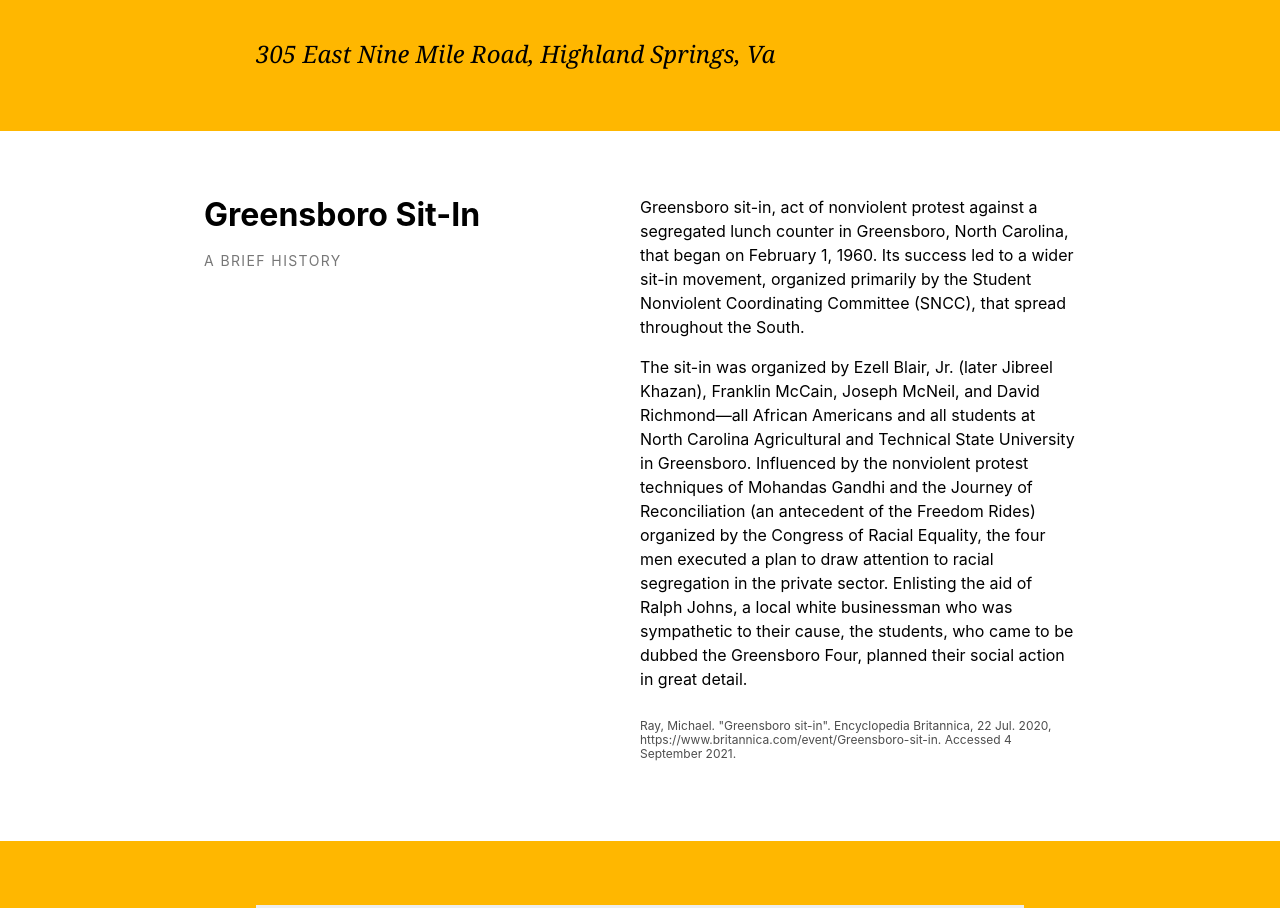
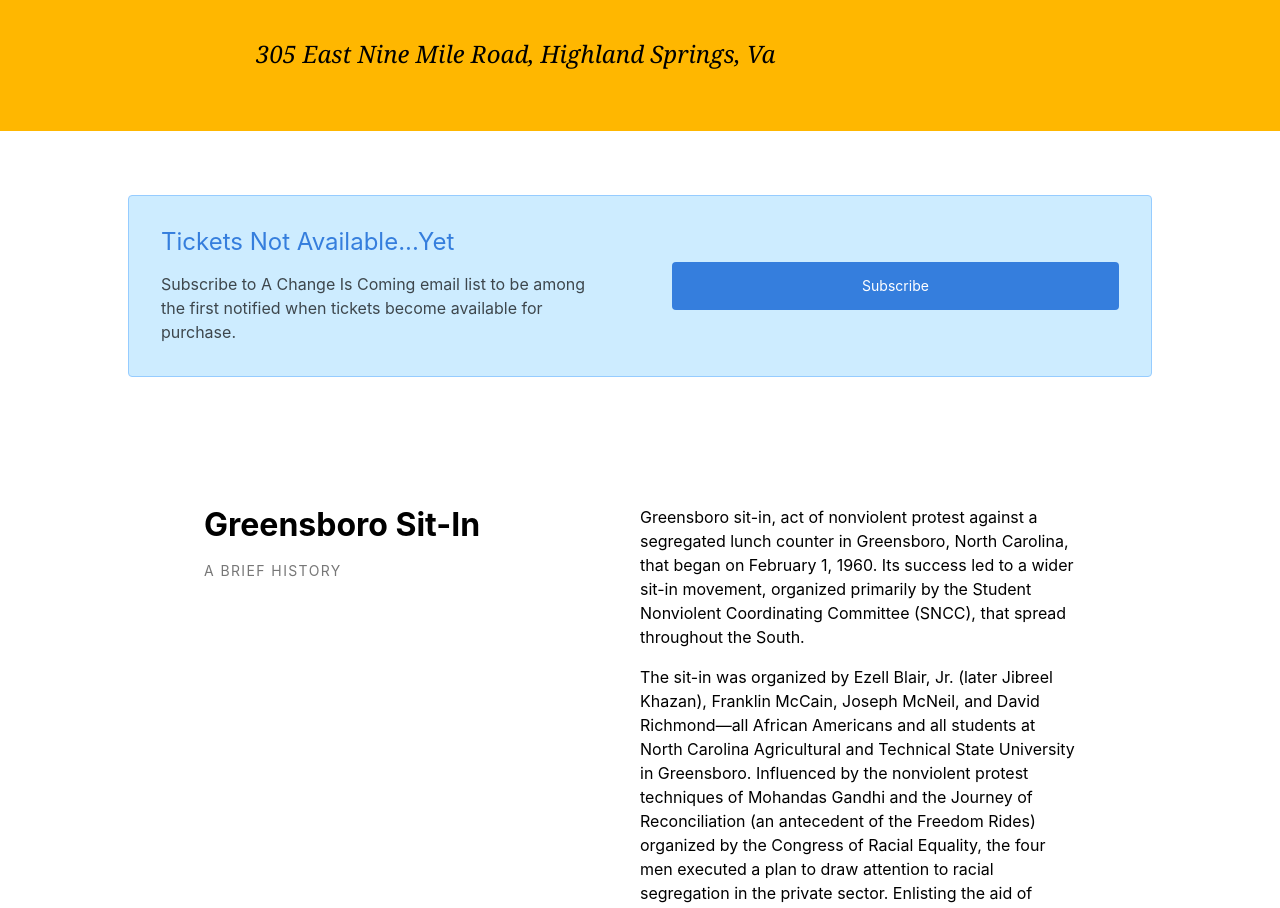
Before and after one commit to jonah-butler/gsi-static, a Nuxt app: page / in a window 1280 px wide. Shown: the part 886-1794 px from the top of the page. Built offline with nearby package versions, Linux system fonts and the light colour scheme.

Commit message:
mail chimp subscriber form added and several small tweaks

```diff
--- a/components/Header.vue
+++ b/components/Header.vue
@@ -16,7 +16,7 @@
       <div class="tc-l mt4 mt5-m mt6-l ph3">
         <h1 class="f2 f1-l fw4 white-90 mb0 lh-title">Change Is Coming</h1>
         <h2 class="fw1 f3 white-80 mt3 mb4">An upcoming drama performance about the 1960s Greensboro, North Carolina student Sit-In</h2>
-        <a class="f6 no-underline grow dib v-mid bg-blue white ba b--blue ph3 pv2 mb3" href="/">Tickets Available Soon</a>
+        <a class="f6 no-underline grow dib v-mid bg-blue white ba b--blue ph3 pv2 mb3" href="#signup">Tickets Available Soon</a>
       </div>
     </div>
   </div>
--- /dev/null
+++ b/components/SignUp.vue
@@ -0,0 +1,30 @@
+<template>
+  <section id="signup" class="ph3 ph5-ns pv5">
+  <article class="mw8 center br2 ba b--light-blue bg-lightest-blue">
+    <div class="dt-ns dt--fixed-ns w-100">
+      <div class="pa3 pa4-ns dtc-ns v-mid">
+        <div>
+          <h2 class="fw4 blue mt0 mb3">Tickets Not Available...Yet</h2>
+          <p class="black-70 measure lh-copy mv0">
+            Subscribe to A Change Is Coming email list to be among the first notified when tickets become available for purchase.
+          </p>
+        </div>
+      </div>
+      <div class="pa3 pa4-ns dtc-ns v-mid">
+        <a href="http://eepurl.com/hHGrzH" class="no-underline f6 tc db w-100 pv3 bg-animate bg-blue hover-bg-dark-blue white br2">Subscribe</a>
+
+      </div>
+    </div>
+  </article>
+</section>
+</template>
+
+<script>
+export default {
+
+}
+</script>
+
+<style>
+
+</style>
--- a/pages/index.vue
+++ b/pages/index.vue
@@ -2,6 +2,7 @@
   <article class="sans-serif">
     <Header/>
     <Location/>
+    <SignUp/>
     <History/>
     <Performers/>
   </article>
```
